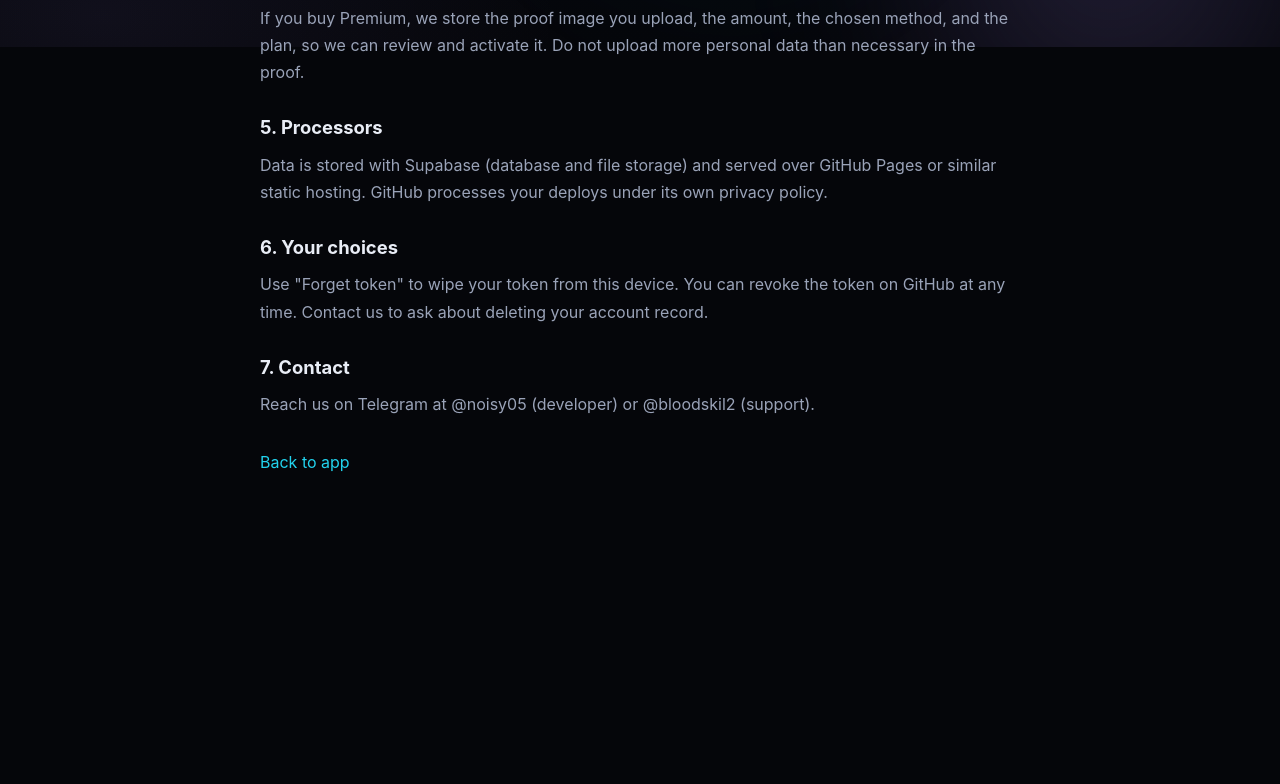
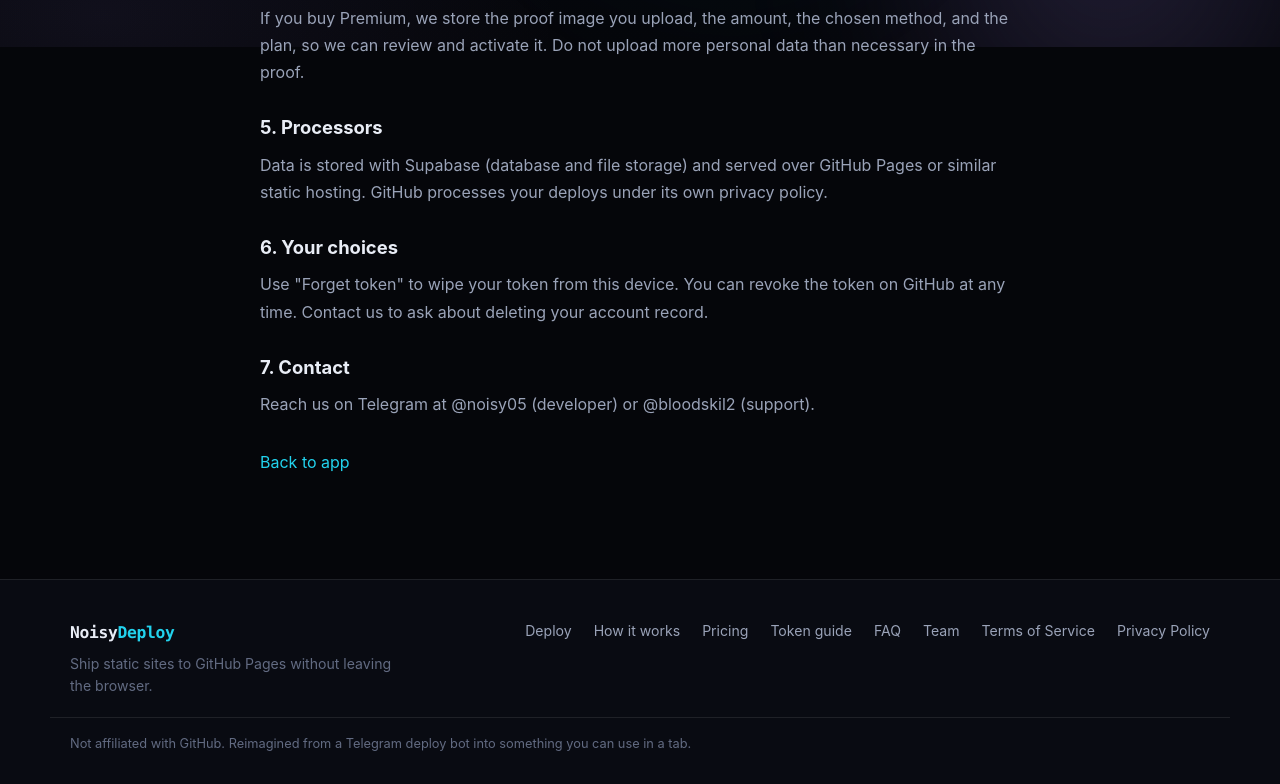
Before and after one commit to cokguss/noisydeployment, a plain HTML site: page privacy.html in a window 1280 px wide. Shown: the part 753-1537 px from the top of the page. Before the commit the page ends 1292 px from the top, so only its background shows below. Drawn offline with Linux system fonts and the light colour scheme.

Commit message:
Add OG/Twitter social share image + meta, apple-touch-icon, and footer on legal pages

```diff
--- a/privacy.html
+++ b/privacy.html
@@ -8,6 +8,13 @@
   <meta name="color-scheme" content="dark" />
   <meta name="theme-color" content="#05060a" />
   <link rel="icon" type="image/svg+xml" href="assets/favicon.svg" />
+  <link rel="apple-touch-icon" href="assets/apple-touch-icon.png" />
+  <meta property="og:title" content="Privacy Policy - Noisy Deploy" />
+  <meta property="og:description" content="How Noisy Deploy handles your data: your GitHub token stays in your browser, and we store only what we need." />
+  <meta property="og:type" content="article" />
+  <meta property="og:url" content="https://noisydeployment.devs.surf/privacy.html" />
+  <meta property="og:image" content="https://noisydeployment.devs.surf/assets/og-image.png" />
+  <meta name="twitter:card" content="summary_large_image" />
   <link rel="stylesheet" href="css/style.css" />
   <link rel="stylesheet" href="css/animations.css" />
 </head>
@@ -48,6 +55,28 @@
     </article>
   </main>
 
+  <footer class="foot">
+    <div class="foot-inner">
+      <div class="foot-brand">
+        <span class="brand-name">Noisy<span class="brand-dim">Deploy</span></span>
+        <p data-i18n="foot.tagline">Ship static sites to GitHub Pages without leaving the browser.</p>
+      </div>
+      <div class="foot-links">
+        <a href="index.html#deploy" data-i18n="foot.deploy">Deploy</a>
+        <a href="index.html#how" data-i18n="foot.how">How it works</a>
+        <a href="index.html#pricing" data-i18n="foot.pricing">Pricing</a>
+        <a href="index.html#guide" data-i18n="foot.guide">Token guide</a>
+        <a href="index.html#faq" data-i18n="foot.faq">FAQ</a>
+        <a href="index.html#team" data-i18n="foot.team">Team</a>
+        <a href="terms.html" data-i18n="foot.terms">Terms of Service</a>
+        <a href="privacy.html" data-i18n="foot.privacy">Privacy Policy</a>
+      </div>
+    </div>
+    <p class="foot-fine" data-i18n="foot.fine">
+      Not affiliated with GitHub. Reimagined from a Telegram deploy bot into something you can use in a tab.
+    </p>
+  </footer>
+
   <script src="js/config.js"></script>
   <script src="js/i18n.js"></script>
   <script>
```
Also changed, not shown: index.html (+12 -2 lines), terms.html (+29 -0 lines), assets/apple-touch-icon.png (added), assets/og-image.png (added).
